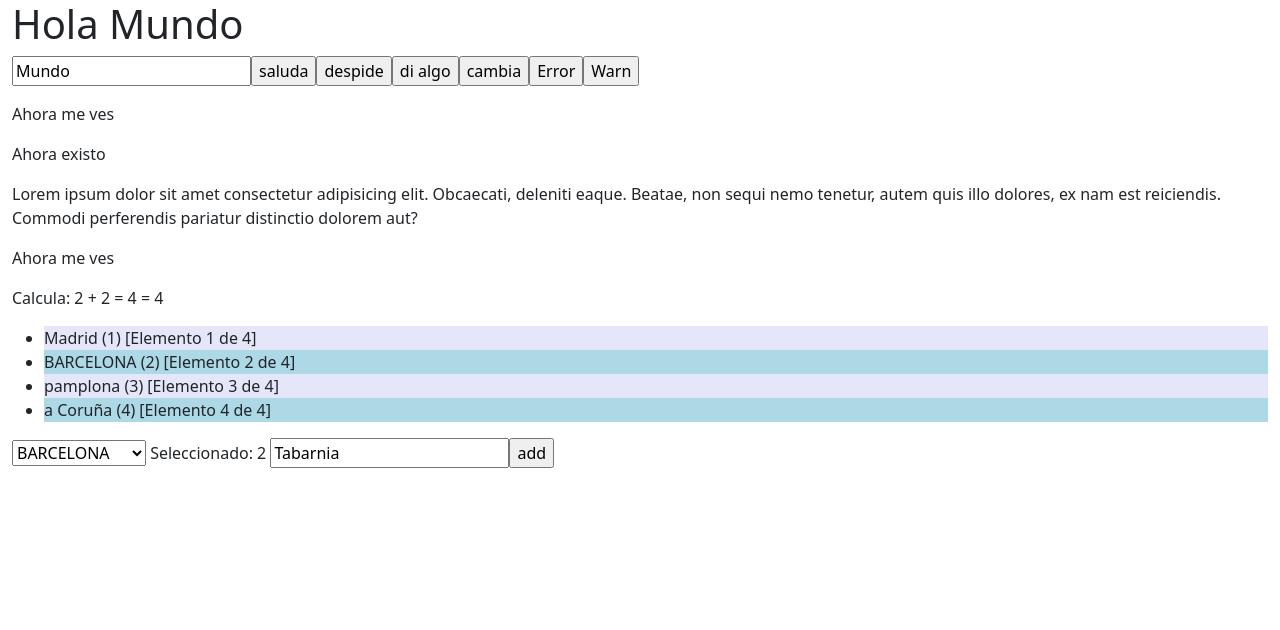
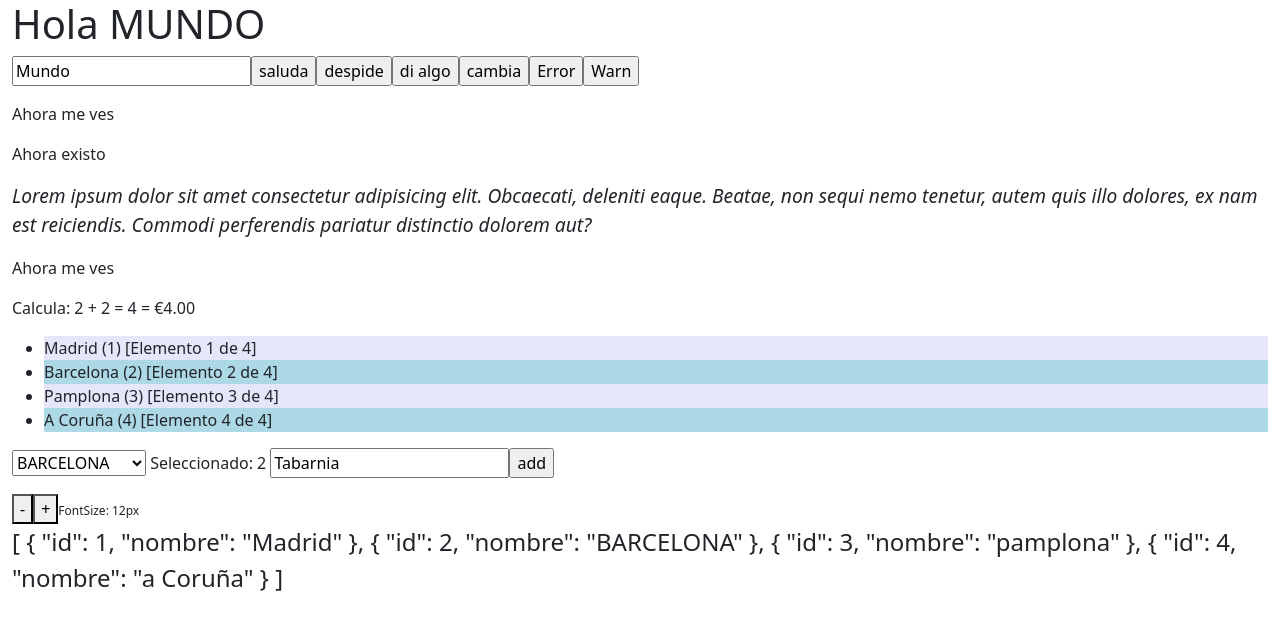
Before and after one commit to jmagit/NG20210831, an Angular app: page / in a window 1280 px wide. Shown: the top 630 px of the page. Built offline with nearby package versions, Linux system fonts and the light colour scheme.

Commit message:
Plantillas

```diff
--- a/src/app/demos/demos.component.css
+++ b/src/app/demos/demos.component.css
@@ -0,0 +1,13 @@
+.error {
+  color: rgb(77, 0, 0);
+}
+
+.importante {
+  font-size: 1.2em;
+}
+.urgente {
+  font-style: italic;
+}
+.semivisible {
+  opacity: 0.2;
+}
--- a/src/app/demos/demos.component.html
+++ b/src/app/demos/demos.component.html
@@ -1,4 +1,4 @@
-<h1>Hola {{Nombre}}</h1>
+<h1>Hola {{Nombre | elipsis:20 | uppercase}}</h1>
 <p>
   <input type="text" [(ngModel)]="Nombre" >
   <input type="button" value="saluda" (click)="saluda()" >
@@ -20,13 +20,13 @@ Lorem ipsum dolor sit amet consectetur adipisicing elit. Obcaecati, deleniti eaq
 <p [class.semivisible]="!visible">Ahora me ves</p>
 
 <p>
-  Calcula: 2 + 2 = {{ 2 + 2 }} = {{ calcula(2, 2) }}
+  Calcula: 2 + 2 = {{ 2 + 2 }} = {{ calcula(2, 2) | currency:'EUR':'symbol':'1.2-2'}}
 </p>
 
 <ul>
-  <li *ngFor="let item of listado; let ind=index; let fondo=odd;"
+  <li *ngFor="let item of listado | slice: -5; let ind=index; let fondo=odd;"
     [style.background-color]="fondo ? 'LightBlue' : 'Lavender'">
-    {{item.nombre}} ({{item.id}}) [Elemento {{ind + 1}} de {{listado.length}}]
+    {{item.nombre | titlecase}} ({{item.id}}) [Elemento {{ind + 1}} de {{listado.length}}]
   </li>
 </ul>
 
@@ -39,3 +39,8 @@ Lorem ipsum dolor sit amet consectetur adipisicing elit. Obcaecati, deleniti eaq
   <input type="text" value="Tabarnia" #txtProvincia >
   <input type="button" value="add" (click)="add(txtProvincia.value)" >
 </p>
+
+<my-sizer (sizeChange)="fontSize = $event"></my-sizer>
+<p  [style.font-size.px]="fontSize">
+{{listado | json}}
+</p>
--- a/src/app/demos/demos.component.ts
+++ b/src/app/demos/demos.component.ts
@@ -21,7 +21,7 @@ export class DemosComponent implements OnInit, OnDestroy {
 
   resultado: string = '';
   visible = true;
-  estetica = { importente: true, error: false, urgente: true };
+  estetica = { importante: true, error: false, urgente: true };
   fontSize = 24;
 
   constructor(public vm: NotificationService) { }
@@ -44,7 +44,7 @@ export class DemosComponent implements OnInit, OnDestroy {
 
   cambia() {
     this.visible = !this.visible;
-    this.estetica.importente = !this.estetica.importente;
+    this.estetica.importante = !this.estetica.importante;
     this.estetica.error = !this.estetica.error;
   }
 
@@ -53,7 +53,7 @@ export class DemosComponent implements OnInit, OnDestroy {
   }
 
   add(provincia: string) {
-    const id = this.listado.length === 0 ? 1 : (this.listado[this.listado.length + 1].id + 1);
+    const id = this.listado.length === 0 ? 1 : (this.listado[this.listado.length - 1].id + 1);
     this.listado.push({id, nombre: provincia});
     this.idProvincia = id;
   }
--- /dev/null
+++ b/src/my-core/components/sizer.component.ts
@@ -0,0 +1,21 @@
+import { Component, EventEmitter, Input, Output } from '@angular/core';
+
+@Component({
+  selector: 'my-sizer',
+  template: `
+  <div>
+    <button (click)="dec()">-</button>
+    <button (click)="inc()">+</button>
+    <label [style.font-size.px]="size">FontSize: {{size}}px</label>
+  </div>`
+})
+export class SizerComponent {
+  @Input()  size: number | string = 12;
+  @Output() sizeChange = new EventEmitter<number>();
+  dec() : void { this.resize(-1); }
+  inc() : void { this.resize(+1); }
+  resize(delta: number) : void {
+    this.size = Math.min(40, Math.max(8, +this.size + delta));
+    this.sizeChange.emit(this.size);
+  }
+}
--- /dev/null
+++ b/src/my-core/directives/cadenas.pipe.ts
@@ -0,0 +1,13 @@
+import { Pipe, PipeTransform } from '@angular/core';
+
+@Pipe({
+  name: 'elipsis'
+})
+export class ElipsisPipe implements PipeTransform {
+  transform(value: any, maxlen: number): any {
+    return (!maxlen || maxlen < 2 || !value || value.length <= maxlen) ?
+      value : (value.substr(0, maxlen - 1) + '\u2026');;
+  }
+}
+
+export const PIPES_CADENAS = [ ElipsisPipe ]
--- a/src/my-core/my-core.module.ts
+++ b/src/my-core/my-core.module.ts
@@ -1,14 +1,16 @@
 import { NgModule } from '@angular/core';
 import { CommonModule } from '@angular/common';
+import { PIPES_CADENAS } from './directives/cadenas.pipe';
+import { SizerComponent } from './components/sizer.component';
 
 
 
 @NgModule({
   declarations: [
-
+    PIPES_CADENAS, SizerComponent,
   ],
   exports: [
-
+    PIPES_CADENAS, SizerComponent,
   ],
   imports: [
     CommonModule
```
